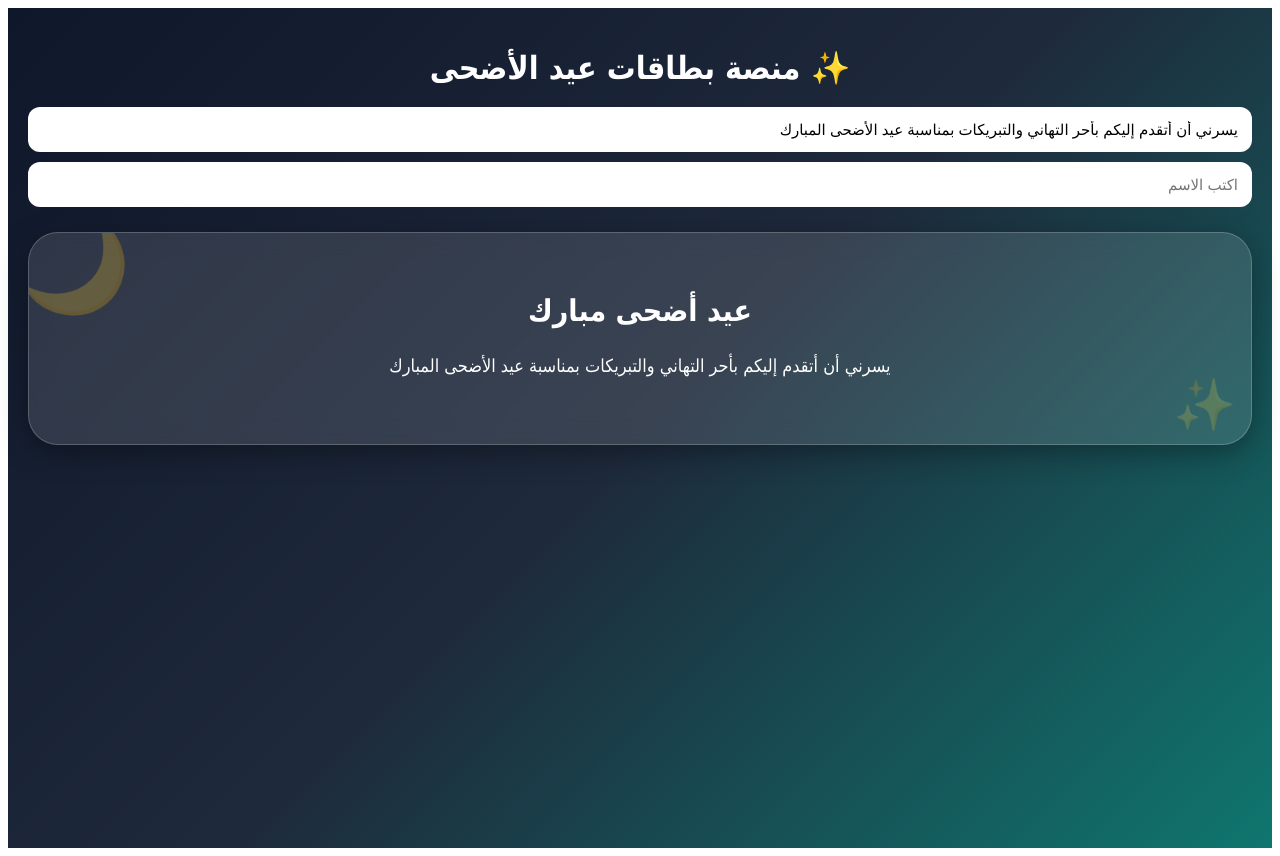
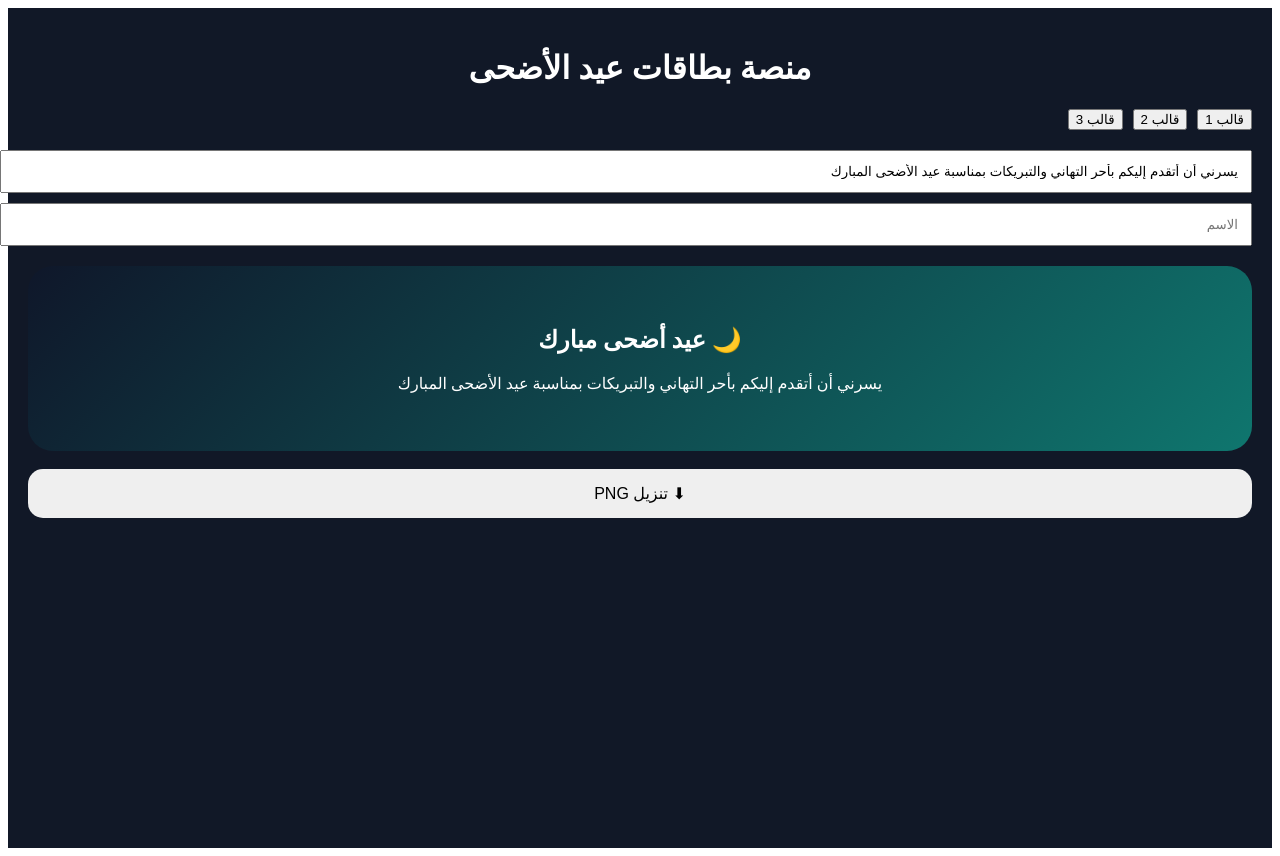
Before and after one commit to ghamdanalmasri/eid-card-maker, a Next.js app: page / in a window 1280 px wide. Built offline with nearby package versions, Linux system fonts and the light colour scheme.

Commit message:
Update page.js

```diff
--- a/app/page.js
+++ b/app/page.js
@@ -1,6 +1,6 @@
 "use client";
 
-import { useState } from "react";
+import { useState, useRef } from "react";
 
 export default function Home() {
   const [name, setName] = useState("");
@@ -8,128 +8,141 @@ export default function Home() {
     "يسرني أن أتقدم إليكم بأحر التهاني والتبريكات بمناسبة عيد الأضحى المبارك"
   );
 
+  const [template, setTemplate] = useState(1);
+
+  const cardRef = useRef();
+
+  const templates = {
+    1: {
+      bg:"linear-gradient(135deg,#0f172a,#0f766e)",
+      title:"🌙 عيد أضحى مبارك"
+    },
+    2: {
+      bg:"linear-gradient(135deg,#7c2d12,#f59e0b)",
+      title:"✨ كل عام وأنتم بخير"
+    },
+    3: {
+      bg:"linear-gradient(135deg,#312e81,#9333ea)",
+      title:"🕌 تقبل الله طاعاتكم"
+    }
+  };
+
+  async function downloadPNG(){
+
+    const html2canvas=(await import("html2canvas")).default;
+
+    const canvas=await html2canvas(cardRef.current);
+
+    const link=document.createElement("a");
+
+    link.download="eid-card.png";
+
+    link.href=canvas.toDataURL();
+
+    link.click();
+  }
+
   return (
+
 <main
 style={{
-        minHeight: "100vh",
-        padding: "20px",
-        direction: "rtl",
-        fontFamily: "Tahoma",
-        background:
-          "linear-gradient(135deg,#0f172a,#1e293b,#0f766e)",
-        color: "white",
+minHeight:"100vh",
+padding:"20px",
+direction:"rtl",
+background:"#111827",
+color:"white"
 }}
 >
-      <h1
-        style={{
-          textAlign: "center",
-          marginBottom: "20px",
-        }}
-      >
-        ✨ منصة بطاقات عيد الأضحى
+
+<h1 style={{textAlign:"center"}}>
+منصة بطاقات عيد الأضحى
 </h1>
 
 <div
 style={{
-          display: "flex",
-          flexDirection: "column",
-          gap: "10px",
-          marginBottom: "25px",
+display:"flex",
+gap:"10px",
+overflow:"auto",
+margin:"20px 0"
 }}
 >
+
+<button onClick={()=>setTemplate(1)}>
+قالب 1
+</button>
+
+<button onClick={()=>setTemplate(2)}>
+قالب 2
+</button>
+
+<button onClick={()=>setTemplate(3)}>
+قالب 3
+</button>
+
+</div>
+
 <input
 value={message}
-          onChange={(e) => setMessage(e.target.value)}
-          placeholder="اكتب التهنئة"
+onChange={(e)=>setMessage(e.target.value)}
+placeholder="التهنئة"
 style={{
-            padding: "14px",
-            borderRadius: "12px",
-            border: "none",
-            fontSize: "15px",
+width:"100%",
+padding:"12px",
+marginBottom:"10px"
 }}
 />
 
 <input
 value={name}
-          onChange={(e) => setName(e.target.value)}
-          placeholder="اكتب الاسم"
+onChange={(e)=>setName(e.target.value)}
+placeholder="الاسم"
 style={{
-            padding: "14px",
-            borderRadius: "12px",
-            border: "none",
-            fontSize: "15px",
+width:"100%",
+padding:"12px",
+marginBottom:"20px"
 }}
 />
-      </div>
 
 <div
+ref={cardRef}
 style={{
-          position: "relative",
-          overflow: "hidden",
-          padding: "35px",
-          borderRadius: "30px",
-          background: "rgba(255,255,255,0.12)",
-          backdropFilter: "blur(12px)",
-          border: "1px solid rgba(255,255,255,0.2)",
-          boxShadow:
-            "0 8px 30px rgba(0,0,0,.35)",
+background:templates[template].bg,
+padding:"40px",
+borderRadius:"25px",
+textAlign:"center"
 }}
 >
-        <div
-          style={{
-            position: "absolute",
-            top: "-20px",
-            left: "-10px",
-            fontSize: "90px",
-            opacity: .25
-          }}
-        >
-          🌙
-        </div>
 
-        <div
-          style={{
-            position: "absolute",
-            bottom: "10px",
-            right: "15px",
-            fontSize: "50px",
-            opacity: .2
-          }}
-        >
-          ✨
-        </div>
-
-        <h2
-          style={{
-            textAlign: "center",
-            fontSize: "30px",
-            marginBottom: "20px"
-          }}
-        >
-          عيد أضحى مبارك
+<h2>
+{templates[template].title}
 </h2>
 
-        <p
-          style={{
-            textAlign: "center",
-            lineHeight: "2",
-            fontSize: "18px"
-          }}
-        >
+<p>
 {message}
 </p>
 
-        <h3
+<h3>
+{name}
+</h3>
+
+</div>
+
+<br/>
+
+<button
+onClick={downloadPNG}
 style={{
-            textAlign: "center",
-            marginTop: "25px",
-            fontSize: "25px",
-            color: "#fde68a"
+width:"100%",
+padding:"15px",
+borderRadius:"15px",
+border:"none",
+fontSize:"16px"
 }}
 >
-          {name}
-        </h3>
-      </div>
+⬇ تنزيل PNG
+</button>
+
 </main>
+
   );
   }
```
Lines whose indentation alone changed are shown as unchanged.
